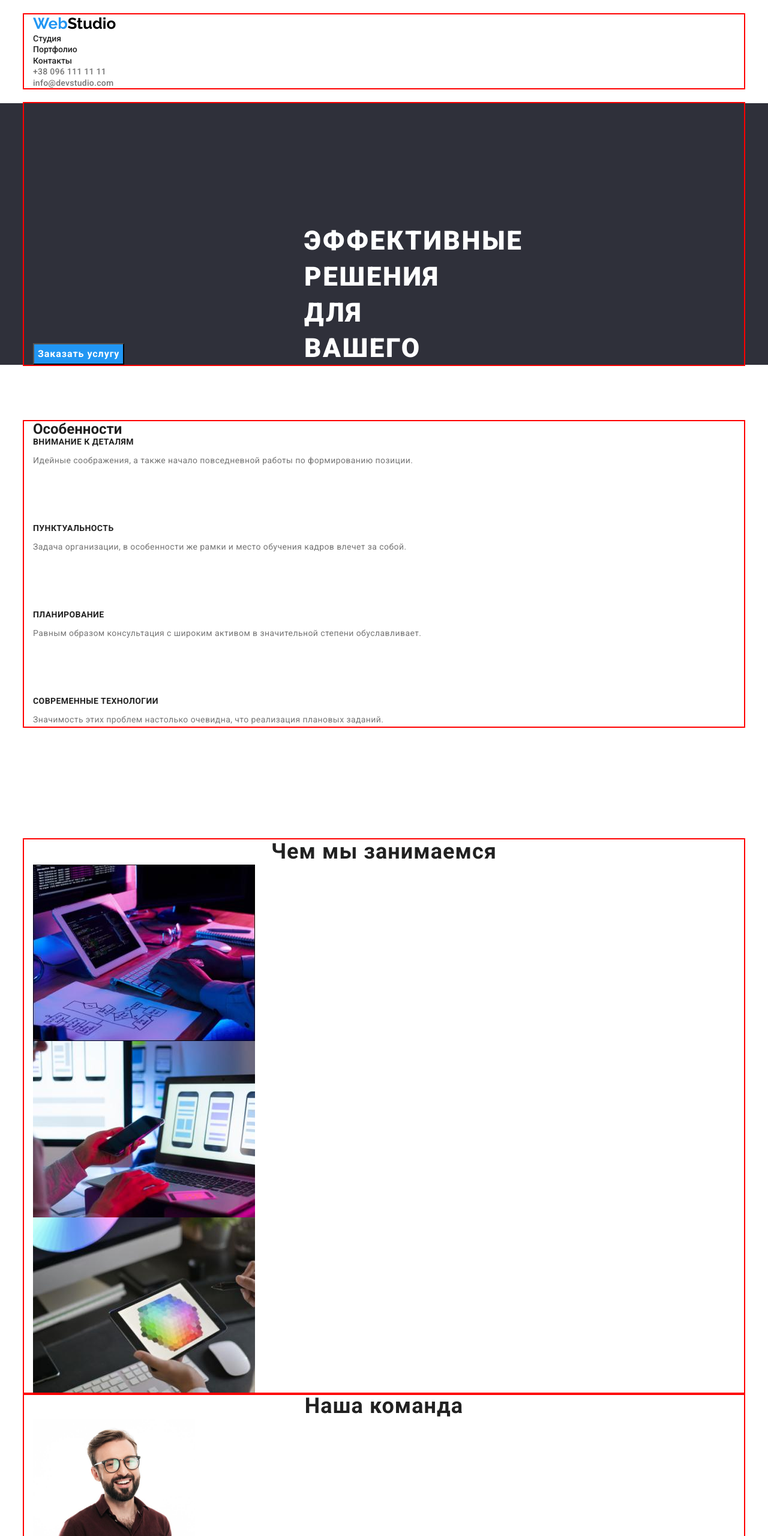
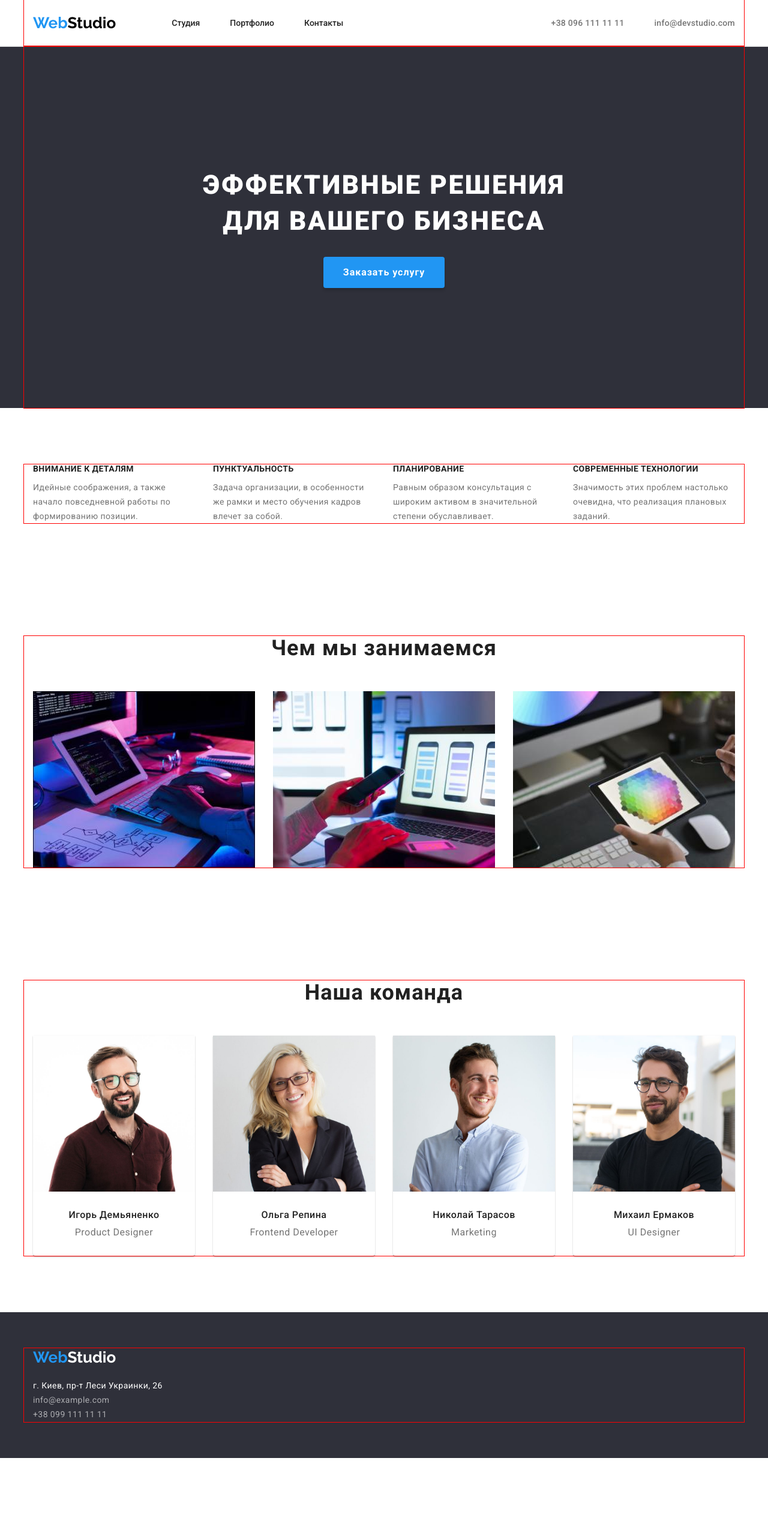
Before and after one commit to NataliiaTimanovska/goit-markup-hw-03, a plain HTML site: page index.html in a window 1280 px wide. Shown: the top 2560 px of the page at 60% size. After the commit the page ends 2430 px from the top, so only its background shows below. Drawn offline with nearby package versions, Linux system fonts and the light colour scheme.

Commit message:
На проверку

```diff
--- a/css/styles.css
+++ b/css/styles.css
@@ -48,19 +48,30 @@ ul {
   text-decoration: none;
 }
 
+.section {
+  padding-top: 94px;
+  padding-bottom: 94px;
+}
+
 .container {
   width: 1200px;
   padding-left: 15px;
   padding-right: 15px;
   margin: 0 auto;
-  outline: 2px solid red;
+  outline: 1px solid red;
 }
 
 /*-------------шапка сайта------- */
 .header {
   background-color: #ffffff;
-  padding-top: 24px;
-  padding-bottom: 25px;
+  border-bottom-width: 2px;
+  border-bottom-style: solid;
+  border-bottom-color: #ececec;
+}
+
+.navigation {
+  display: flex;
+  align-items: center;
 }
 
 .logo-header {
@@ -80,14 +91,36 @@ ul {
   line-height: 1.19;
   text-decoration: none;
 }
+.header-list {
+  display: flex;
+  margin-left: 93px;
+}
+.header-itim {
+  display: block;
+  margin-right: 50px;
+  padding-top: 32px;
+  padding-bottom: 32px;
+}
+
+.header-itim:last-child {
+  margin-right: 0;
+}
+.header-link {
+  display: flex;
+  margin-left: auto;
+}
+.header-link .itim + .itim {
+  margin-left: 50px;
+}
+
 .header-link {
   color: var(--title-text-color);
   font-family: Roboto;
-  text-decoration: none;
   font-weight: 500;
   font-size: 14px;
   line-height: 1.14;
   line-height: 0.88;
+  text-decoration: none;
 }
 .header-link:hover,
 .header-link:focus {
@@ -119,25 +152,30 @@ ul {
 /*------------герой------------*/
 .hero {
   background-color: #2f303a;
+  text-align: center;
 }
+
 .hero-title {
+  margin-left: auto;
+  margin-right: auto;
+  width: 640px;
+  padding-top: 200px;
+  margin-bottom: 30px;
   font-weight: 900;
   font-size: 44px;
-  line-height: 1.36;
-  text-align: center;
+  line-height: 60px;
   letter-spacing: 0.06em;
   text-transform: uppercase;
   color: var(--brend-white);
-  width: 696px;
-  height: 120px;
-  padding-top: 200px;
-  padding-left: 452px;
-  padding-right: 452px;
-  padding-bottom: 200px;
 }
 
 /* Button */
 .hero-btn {
+  display: inline-block;
+  padding: 10px 32px;
+  border-radius: 4px;
+  box-shadow: 0px 4px 4px rgba(0, 0, 0, 0.15);
+  border: 1px solid transparent;
   font-family: inherit;
   cursor: pointer;
   color: var(--brend-white);
@@ -145,25 +183,34 @@ ul {
   font-weight: bold;
   font-size: 16px;
   line-height: 1.87;
-  display: flex;
-  align-items: center;
-  text-align: center;
+
   letter-spacing: 0.06em;
 }
+.button-hero {
+  padding-bottom: 200px;
+}
 /* ---------------------особенности --- */
-.advantage {
-  padding-top: 94px;
-  padding-bottom: 94px;
+
+.advantage-title {
+  position: absolute;
+  white-space: nowrap;
+  width: 1px;
+  height: 1px;
+  overflow: hidden;
+  border: 0;
+  clip: rect(0 0 0 0);
+  clip-path: inset(50%);
+  margin: -1px;
 }
 
 .advantage-item-title {
+  margin-bottom: 10px;
   font-family: Roboto;
   font-size: 14px;
   line-height: 1.14;
   letter-spacing: 0.03em;
   text-transform: uppercase;
   color: var(--title-text-color);
-  margin-bottom: 10px;
 }
 
 .advantage-item-text {
@@ -171,11 +218,23 @@ ul {
   line-height: 24px;
   letter-spacing: 0.03em;
   color: #757575;
-  margin-bottom: 94px;
+}
+
+.advantage-list {
+  display: flex;
+  flex-wrap: wrap;
+}
+.advantage-item {
+  width: 270px;
+  margin-right: 30px;
+}
+.advantage-item:last-child {
+  margin-right: 0px;
 }
 
 /* ----------------чем мы занимаемся галерея--- */
-.gallery-list {
+.gallery-title {
+  margin-bottom: 50px;
   font-weight: 700;
   font-size: 36px;
   line-height: 1.16;
@@ -183,8 +242,23 @@ ul {
   letter-spacing: 0.03em;
   color: var(--title-text-color);
 }
+
+.gallery-list {
+  display: flex;
+  justify-content: center;
+}
+.gallery-list-item {
+  margin-right: 30px;
+  width: 370px;
+}
+
+.gallery-list-item:last-child {
+  margin-right: 0;
+}
+
 /* ---------------------Наша команда ------- */
 .team-title {
+  margin-bottom: 50px;
   font-weight: 700;
   font-size: 36px;
   line-height: 1.16;
@@ -192,6 +266,29 @@ ul {
   letter-spacing: 0.03em;
   color: var(--title-text-color);
 }
+.team-list {
+  display: flex;
+  flex-wrap: wrap;
+}
+.team-item {
+  width: 270px;
+  margin-right: 30px;
+  background-color: #ffffff;
+  border: rgba(0, 0, 0, 0.2);
+  border-bottom-right-radius: 4px;
+  border-bottom-left-radius: 4px;
+  box-shadow: 0px 1px 3px rgba(0, 0, 0, 0.12), 0px 1px 1px rgba(0, 0, 0, 0.14),
+    0px 2px 1px rgba(0, 0, 0, 0.2);
+}
+.team-item:last-child {
+  margin-right: 0px;
+}
+
+.team-item-content {
+  padding-top: 30px;
+  padding-bottom: 30px;
+}
+
 .team-item-title {
   font-weight: 500;
   font-size: 16px;
@@ -199,6 +296,7 @@ ul {
   text-align: center;
   letter-spacing: 0.03em;
   color: var(--title-text-color);
+  margin-bottom: 10px;
 }
 .team-item-text {
   font-size: 16px;
@@ -207,9 +305,27 @@ ul {
   letter-spacing: 0.03em;
   color: #757575;
 }
+
 /* ---------------------Портфолио страница ---2 */
+.picture {
+  position: absolute;
+  white-space: nowrap;
+  width: 1px;
+  height: 1px;
+  overflow: hidden;
+  border: 0;
+  padding: 0;
+  clip: rect(0 0 0 0);
+  clip-path: inset(50%);
+  margin: -1px;
+}
 
 .filter-button {
+  display: inline-block;
+
+  padding: 6px 22px;
+  border-radius: 4px;
+  border: 1px solid transparent;
   color: var(--first-btn-color);
   background-color: #f5f4fa;
   font-family: inherit;
@@ -221,23 +337,59 @@ ul {
 }
 .filter-button:hover,
 .filter-button:focus {
-  color: var(--second-btn-color);
-  background-color: var(--brend-blue);
+  color: var(--first-btn-color);
+  background-color: #f5f4fa;
+  border: 1px solid #000000;
+  box-shadow: 0px 4px 4px rgba(0, 0, 0, 0.25);
 }
 .filter-button:active {
   color: var(--second-btn-color);
   background-color: var(--brend-blue);
+  box-shadow: 0px 3px 1px rgba(0, 0, 0, 0.1), 0px 1px 2px rgba(0, 0, 0, 0.08),
+    0px 2px 2px rgba(0, 0, 0, 0.12);
+  border: 1px solid var(--brend-blue);
 }
 
 .button-list {
-  margin-bottom: 34px;
+  display: flex;
+  margin-bottom: 50px;
+  justify-content: center;
+}
+.button-list .itim + .itim {
+  margin-left: 8px;
 }
 
 /* ----------------------Портфолио----------------*/
 .products {
+  display: flex;
+  flex-wrap: wrap;
   font-family: Roboto;
   text-decoration: none;
 }
+
+.products-list {
+  flex-basis: calc((100%-60px) / 3);
+  margin-bottom: 30px;
+  background-color: #ffffff;
+}
+.products-list :nth-child(3n) {
+  margin-right: 0px;
+}
+
+.products-list:nth-last-child(-n + 3) {
+  margin-bottom: 0px;
+}
+.products-list-content {
+  width: 370px;
+  padding-top: 20px;
+  padding-bottom: 20px;
+  padding-left: 24px;
+  padding-right: 24px;
+  border-left: 1px solid #eeeeee;
+  border-bottom: 1px solid #eeeeee;
+  border-right: 1px solid #eeeeee;
+}
+
 .products-list-title {
   font-size: 18px;
   line-height: 2;
@@ -257,6 +409,8 @@ ul {
 /*------------------------- Подвал*/
 .footer {
   background-color: var(--brend-fon);
+  padding-top: 60px;
+  padding-bottom: 60px;
 }
 .logo-footer {
   color: var(--brend-blue);
@@ -278,7 +432,7 @@ ul {
 /*  адрес */
 
 .address-list {
-  padding-bottom: 60;
+  margin-top: 20px;
 }
 
 .address-list-item {
--- a/index.html
+++ b/index.html
@@ -25,11 +25,11 @@
                 <li class="header-itim"><a href="./portfolio.html" class="header-link">Портфолио</a></li>
                 <li class="header-itim"><a href="" class="header-link">Контакты</a></li>
             </ul>
+            <ul class="header-link">
+                <li class="header-itim"><a href="tel:+380961111111" class="header-link-tel">+38 096 111 11 11</a></li>
+                <li class="header-itim"><a href="mailto:info@devstudio.com" class="header-link-mail">info@devstudio.com</a></li>
+            </ul>
         </nav>
-       <ul>
-            <li><a href="tel:+380961111111" class="header-link-tel">+38 096 111 11 11</a></li>
-            <li><a href="mailto:info@devstudio.com" class="header-link-mail">info@devstudio.com</a></li>
-       </ul>
         </div>
     </header>
 
@@ -38,12 +38,14 @@
     <section class="hero">
         <div class="container">
             <h1 class="hero-title">Эффективные решения для вашего бизнеса</h1>
+            <div class="button-hero">
             <button type="button" class="hero-btn">Заказать услугу</button>
             </div>
+        </div>
     </section>
-    </div>
+
 <!--Особенности-->
-        <section class="advantage">
+    <section class="section">
         <div class="container">
             <h2 class="advantage-title">Особенности</h2>
             <ul class="advantage-list">
@@ -67,40 +69,48 @@
         </div>
     </section>
         <!--чем мы занимаемся галерея-->
-        <section class="gallery">
+    <section class="section">
        <div class="container">
-            <h2 class="gallery-list">Чем мы занимаемся</h2>
-            <ul>
-                <li class="gallery-item"><img src="./images/box11.jpg" alt="верстка" width="370"></li>
-                <li class="gallery-item"><img src="./images/box12.jpg" alt="адаптауия сайта" width="370"></li>
-                <li class="gallery-item"><img src="./images/box13.jpg" alt="подбор цвета" width="370"></li>
+            <h2 class="gallery-title">Чем мы занимаемся</h2>
+            <ul class="gallery-list">
+                <li class="gallery-list-item"><img src="./images/box11.jpg" alt="верстка" width="370"></li>
+                <li class="gallery-list-item"><img src="./images/box12.jpg" alt="адаптауия сайта" width="370"></li>
+                <li class="gallery-list-item"><img src="./images/box13.jpg" alt="подбор цвета" width="370"></li>
             </ul>
         </div>
     </section>
         <!--Наша команда-->
-        <section class="team">
+        <section class="section">
             <div class="container">
                 <h2 class="team-title">Наша команда</h2>
                 <ul class="team-list">
                     <li class="team-item">
                         <img src="./images/14.jpg" alt="фото Игорь Демьяненко" width="270">
+                        <div class="team-item-content">
                             <h3 class="team-item-title">Игорь Демьяненко</h3>
                             <p class="team-item-text">Product Designer</p>
+                        </div>
                     </li>
                     <li class="team-item">
                         <img src="./images/15.jpg" alt="фото Ольга Репина" width="270">
+                        <div class="team-item-content">
                             <h3 class="team-item-title">Ольга Репина</h3>
                             <p class="team-item-text">Frontend Developer</p>
+                        </div>
                     </li>
                     <li class="team-item">
                         <img src="./images/16.jpg" alt="фото Николай Тарасов" width="270">
+                        <div class="team-item-content">
                             <h3 class="team-item-title">Николай Тарасов</h3>
                             <p class="team-item-text">Marketing</p>
+                        </div>
                     </li>
                     <li class="team-item">
                         <img src="./images/17.jpg" alt="фото Михаил Ермаков" width="270">
+                        <div class="team-item-content">
                             <h3 class="team-item-title">Михаил Ермаков</h3>
                             <p class="team-item-text">UI Designer</p>
+                        </div>
                     </li>
                 </ul>
             </div>
@@ -123,8 +133,8 @@
                 <a class="address-list-link" href="tel:+380961111111">+38 099 111 11 11</a>
             </li>
             </ul>
+            </address>
     </div>
-        </address>
 </footer>
 </body>
 </html>
```
Also changed, not shown: portfolio.html (+33 -13 lines). Lines whose indentation alone changed are shown as unchanged.
